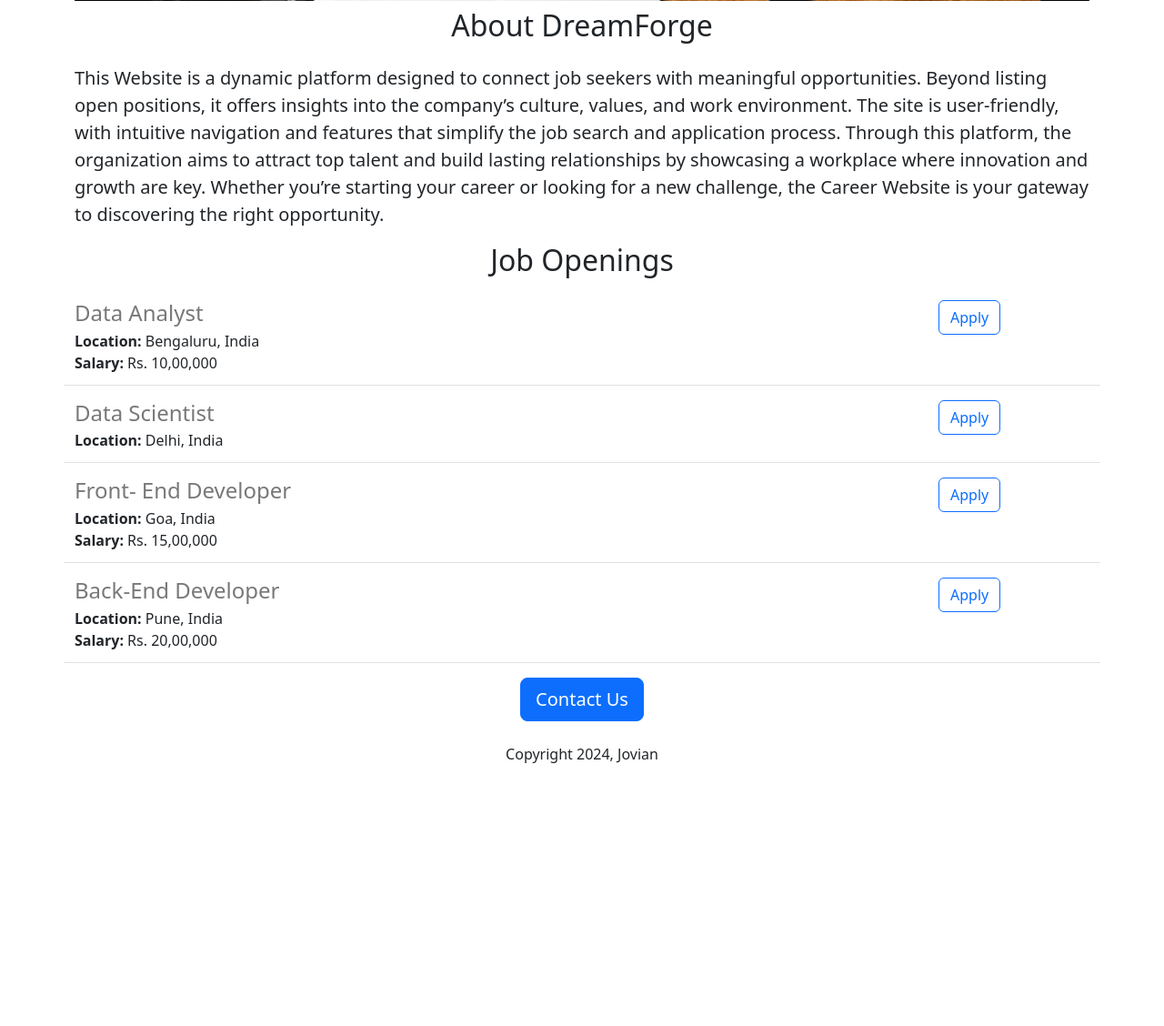
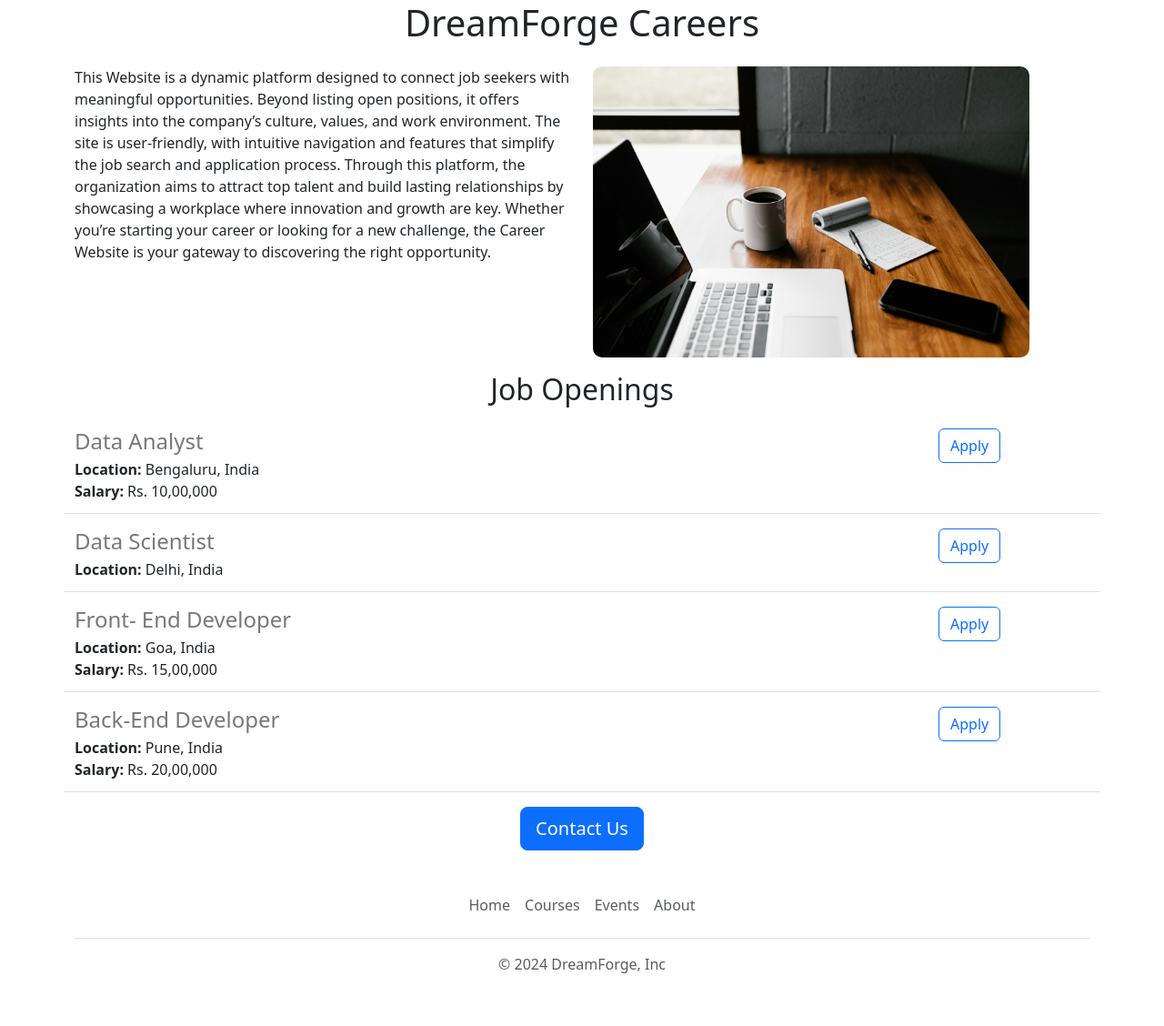
Before and after one commit to SINGHH11/career-portal, a Flask app: page / in a window 1280 px wide. Shown: the part 439-1567 px from the top of the page at 91% size. Before the commit the page ends 1278 px from the top, so only its background shows below. Run offline with Flask 3, Linux system fonts and the light colour scheme.

Commit message:
made some funcational improvements

```diff
--- /dev/null
+++ b/templates/footer.html
@@ -0,0 +1,11 @@
+<div class="container">
+  <footer class="py-3 my-4">
+    <ul class="nav justify-content-center border-bottom pb-3 mb-3">
+      <li class="nav-item"><a target="_blank" href="https://www.jovian.ai" class="nav-link px-2 text-body-secondary">Home</a></li>
+      <li class="nav-item"><a target="_blank" href="https://www.jovian.ai/learn" class="nav-link px-2 text-body-secondary">Courses</a></li>
+      <li class="nav-item"><a target="_blank" href=https://www.jovian.ai/events" class="nav-link px-2 text-body-secondary">Events</a></li>
+      <li class="nav-item"><a target="_blank" href="https://www.jovian.ai/about" class="nav-link px-2 text-body-secondary">About</a></li>
+    </ul>
+    <p class="text-center text-body-secondary">&copy; 2024 DreamForge, Inc</p>
+  </footer>
+</div>
--- a/templates/home.html
+++ b/templates/home.html
@@ -9,19 +9,30 @@
       #banner {
         height: 360px;
         width: 100%;
-        object-fit: cover
+        object-fit: cover;
+        margin-bottom: 16px;
+
       }
     </style>
 
   </head>
   <body>
+    {% include 'nav.html' %}
+    <img class="img-fluid" id = 'banner' src="https://210b50c1-aa1c-4d02-988c-7f1b78887002-00-23ks6my1wybie.pike.replit.dev/static/people.jpeg">
+
     <div class="container">
       <h1 class="text-center mt-2 mb-4"">DreamForge Careers</h1>
-      <img class="img-fluid" id = 'banner' src="https://210b50c1-aa1c-4d02-988c-7f1b78887002-00-23ks6my1wybie.pike.replit.dev/static/banner.jpg">
-      <h2 class="text-center mt-2 mb-4"">About DreamForge</h2>
-      <p class="lead"> This  Website is a dynamic platform designed to connect job seekers with meaningful opportunities. Beyond listing open positions, it offers insights into the company’s culture, values, and work environment. The site is user-friendly, with intuitive navigation and features that simplify the job search and application process.
+      <div class="row" style="margin-bottom:16px;">
+        <div class="col-md-6">
+      <p> This  Website is a dynamic platform designed to connect job seekers with meaningful opportunities. Beyond listing open positions, it offers insights into the company’s culture, values, and work environment. The site is user-friendly, with intuitive navigation and features that simplify the job search and application process.
 
-        Through this platform, the organization aims to attract top talent and build lasting relationships by showcasing a workplace where innovation and growth are key. Whether you’re starting your career or looking for a new challenge, the Career Website is your gateway to discovering the right opportunity.</p>
+        Through this platform, the organization aims to attract top talent and build lasting relationships by showcasing a workplace where innovation and growth are key. Whether you’re starting your career or looking for a new challenge, the Career Website is your gateway to discovering the right opportunity.
+      </p>
+        </div>
+        <div class="d-none d-md-block col-md-6">
+        <img  src="https://210b50c1-aa1c-4d02-988c-7f1b78887002-00-23ks6my1wybie.pike.replit.dev/static/banner.jpeg" style="height:320px;border-radius:10px;">
+        </div>
+      </div>
       <h2 class="text-center mt-2 mb-4"">Job Openings</h2>
       <div>
         {% for job in jobs %}
@@ -30,8 +41,8 @@
       </div>
       <div class="text-center">
         <button class="btn btn-primary btn-lg">Contact Us</button>
-        <p class="mt-4">Copyright 2024, Jovian</p>
       </div>
       </div>
+    {% include 'footer.html' %}
   </body>
 </html>
--- a/templates/jobitems.html
+++ b/templates/jobitems.html
@@ -15,6 +15,6 @@
   {% endif %}
   </div>
   <div class="col-2"">
-    <button type="button" class="btn btn-outline-primary">Apply</button>
+    <a href="mailto:dreamforge789@gmail.com?subject=Application%20for%20{{job['title']}}%20Role&body=My%20name%20%3A-%20%3C%20Enter%20your%20name%20%3E%0D%0A%0D%0AMy%20resume%20link%20%3A-%20%3C%20Paste%20the%20link%20here%20%3E%0D%0A%0D%0ALinkedIn%20URL%20%3A-%20%3C%20Pate%20the%20URL%20here%20%3E" type="button" class="btn btn-outline-primary">Apply</a>
   </div>
 </div>
--- /dev/null
+++ b/templates/nav.html
@@ -0,0 +1,9 @@
+<nav class="navbar shadow-sm fixed-top bg-white"">
+  <div class="container-fluid">
+    <a class="navbar-brand" href="#">
+      <img src="/static/logo.svg" alt="Logo" width="30" height="24" class="d-inline-block align-text-top">
+      DreamForge
+    </a>
+  </div>
+</nav>
+<div style= "height:56px"></div>
```
Also changed, not shown: static/banner.jpeg (renamed from static/banner.jpg), static/logo.svg (added), 1 other file.
